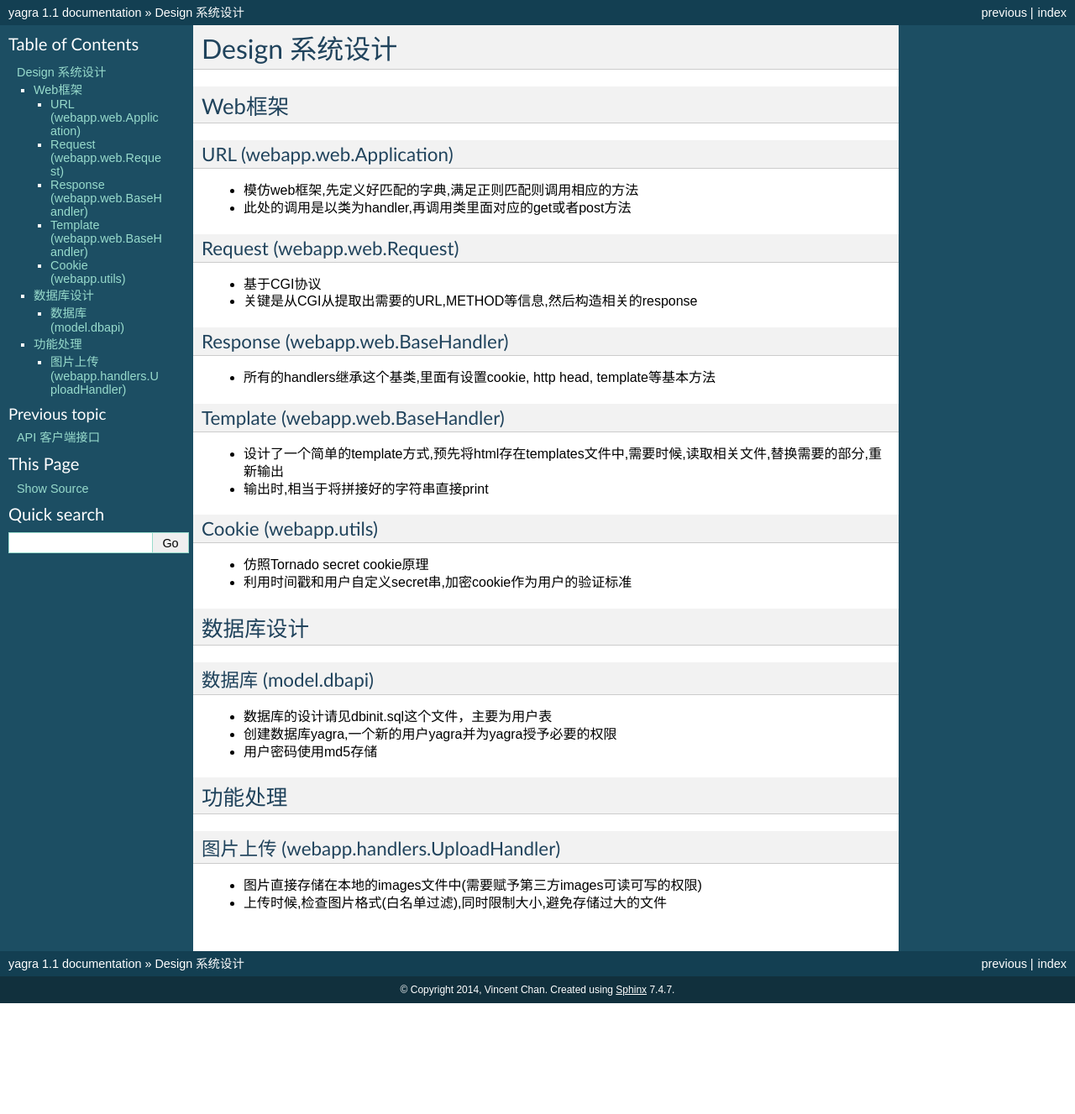
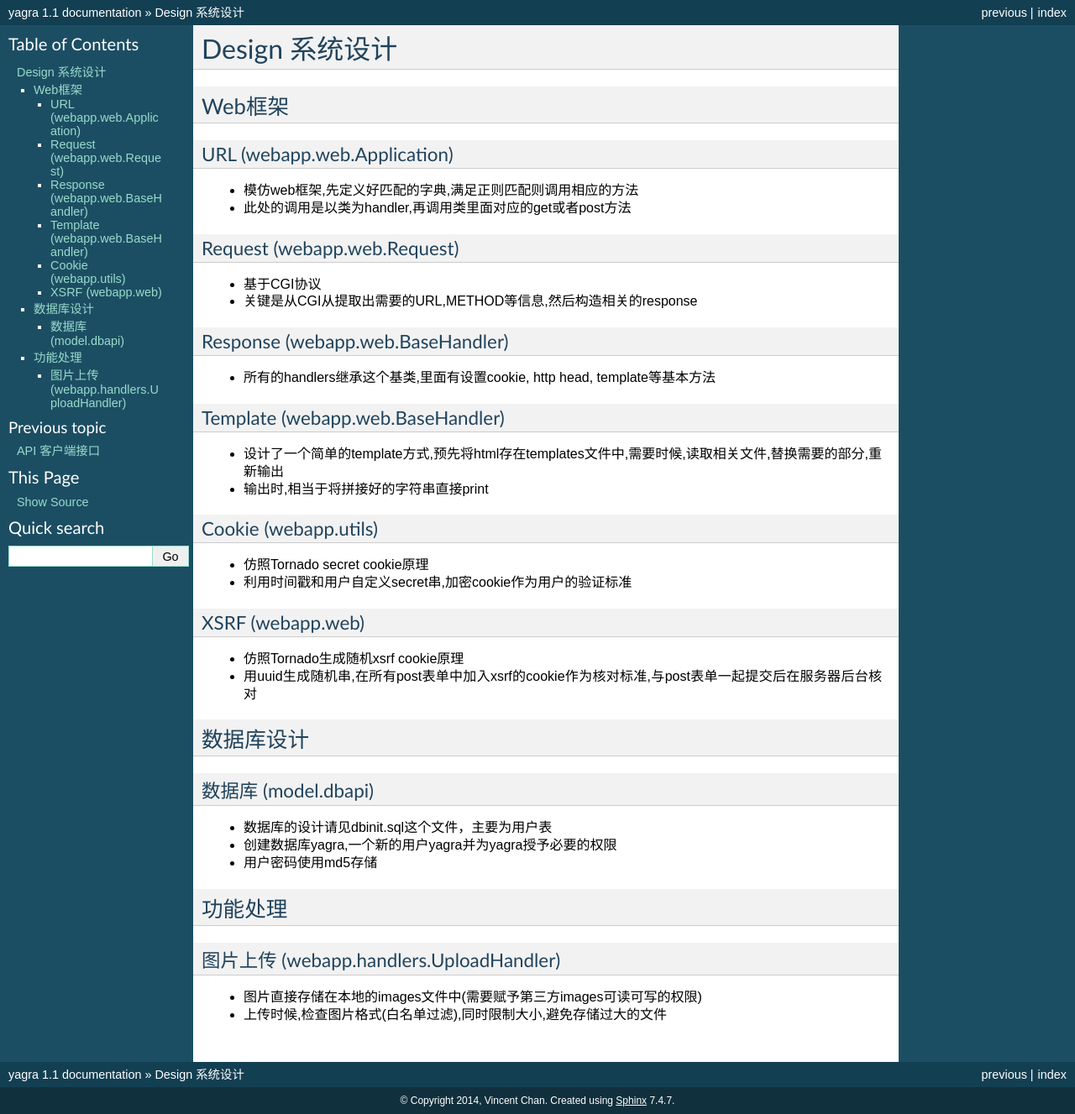
Before and after one commit to vincentpc/yagra, a Sphinx documentation site: the page built from docs/design.rst, in a window 1280 px wide. Shown: the whole page at 84% size. Built offline with Sphinx 7.4.7, drawn with Linux system fonts in a browser that asks for light colours; before the commit the page ends 1195 px from its top, so only the background shows below that.

Commit message:
Update design.rst

```diff
--- a/docs/design.rst
+++ b/docs/design.rst
@@ -52,6 +52,12 @@ Cookie (webapp.utils)
 * 利用时间戳和用户自定义secret串,加密cookie作为用户的验证标准
 
 
+XSRF (webapp.web)
+------------------------
+
+* 仿照Tornado生成随机xsrf cookie原理
+
+* 用uuid生成随机串,在所有post表单中加入xsrf的cookie作为核对标准,与post表单一起提交后在服务器后台核对
 
 
 .. _database_design
```
